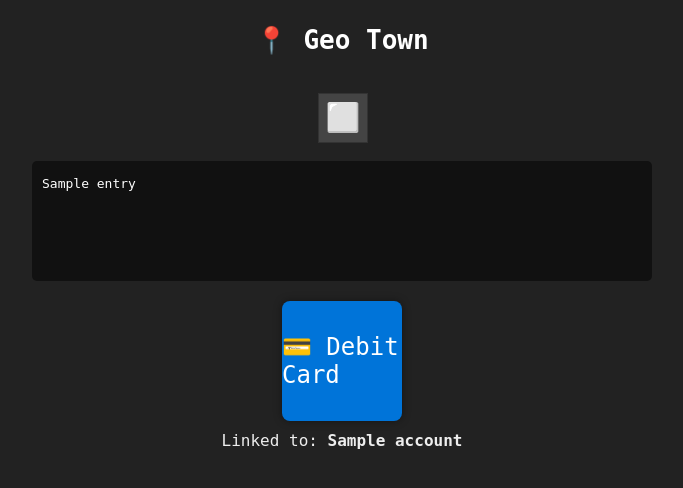
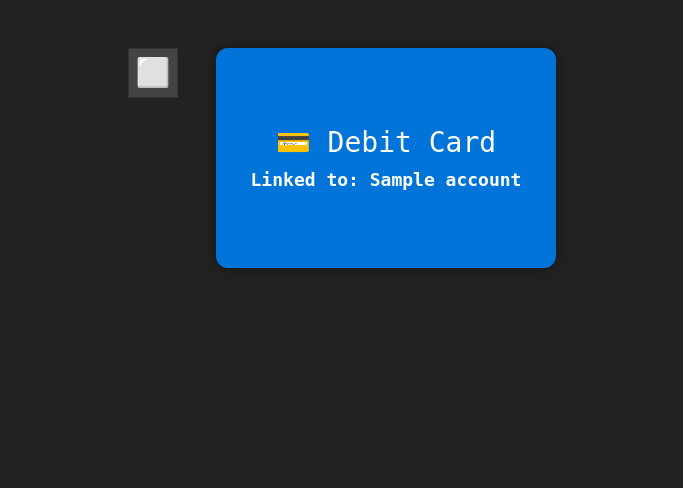
Before and after one commit to czek0/geocard, a Flask app: template SmartSpendAITown/templates/map.html in a window 1280 px wide. Shown: the top 488 px of the page, without its empty margins (298-981 px from the left). Run offline with Flask 3, Linux system fonts and the light colour scheme; the template is opened without the code that fills it: most values are stand-ins (such as "Sample title", 1, 10 or a date in 2020); parts of the project's set-up code (start-up, migrations or seed data) failed here and were passed over.

Commit message:
demo extended with a debit card ui

```diff
--- a/SmartSpendAITown/app.py
+++ b/SmartSpendAITown/app.py
@@ -6,7 +6,7 @@ app = Flask(__name__)
 N = 10  # Grid size
 grid_data = {
     'pos': [0, 0],
-    'log': []
+    'linked_account': ''
 }
 
 store_locations = {
@@ -18,7 +18,6 @@ store_locations = {
     "3,6": "De Drie Gezusters"
 }
 
-
 account_map = {
     "Groceries": "AH Budget Account",
     "Cafe": "Cafe Budget",
@@ -29,7 +28,7 @@ account_map = {
     "Other": "General Account"
 }
 
-with open("/Users/francescabrzoskowski/geocard/nvidia_api.txt", "r") as f:
+with open("nvidia_api.txt", "r") as f:
     API_KEY = f.read().strip()
 
 def classify_store_nvidia(store_name):
@@ -60,7 +59,13 @@ def classify_store_nvidia(store_name):
 
 @app.route('/')
 def index():
-    return render_template('map.html', grid_size=N, pos=grid_data['pos'], stores=store_locations, log=grid_data['log'])
+    return render_template(
+        'map.html',
+        grid_size=N,
+        pos=grid_data['pos'],
+        stores=store_locations,
+        account=grid_data['linked_account']
+    )
 
 @app.route('/move', methods=['POST'])
 def move():
@@ -78,17 +83,14 @@ def move():
         new_x = max(0, min(N - 1, x + dx))
         grid_data['pos'] = [new_y, new_x]
 
-
         store_key = f"{new_y},{new_x}"
         if store_key in store_locations:
             store = store_locations[store_key]
             category = classify_store_nvidia(store)
             account = account_map.get(category, "General Account")
-            grid_data['log'].append(f"👟 Visited {store} → {category}. Switched to {account}.")
-#        else:
-#           grid_data['log'].append(f"➡️ Moved to ({new_y},{new_x})")
+            grid_data['linked_account'] = account
 
-    return jsonify({'pos': grid_data['pos'], 'log': grid_data['log'][-5:]})
+    return jsonify({'pos': grid_data['pos']})
 
 if __name__ == '__main__':
     app.run(debug=True)
--- a/SmartSpendAITown/templates/map.html
+++ b/SmartSpendAITown/templates/map.html
@@ -2,22 +2,24 @@
 <html lang="en">
 <head>
   <meta charset="UTF-8">
-  <title>Geocard AI Town</title>
+  <title>Geo Town</title>
   <style>
     body {
       font-family: monospace;
       background-color: #222;
       color: #fff;
       display: flex;
-      flex-direction: column;
-      align-items: center;
+      flex-direction: row;
+      align-items: flex-start;
+      justify-content: center;
+      gap: 40px;
+      padding-top: 40px;
     }
     #grid {
       display: grid;
       grid-template-columns: repeat({{ grid_size }}, 48px);
       grid-template-rows: repeat({{ grid_size }}, 48px);
       gap: 2px;
-      margin-top: 20px;
     }
     .tile {
       width: 48px;
@@ -28,58 +30,45 @@
       line-height: 48px;
       border: 1px solid #333;
     }
-    #log {
-      margin-top: 20px;
-      width: 80%;
-      max-width: 600px;
-      background: #111;
-      padding: 10px;
-      border-radius: 5px;
-      min-height: 100px;
-      overflow-y: auto;
-    }
-    #log p {
-      margin: 5px 0;
-    }
     #card-ui {
-      margin-top: 20px;
       display: flex;
       flex-direction: column;
       align-items: center;
     }
     .card-square {
-      width: 120px;
-      height: 120px;
+      width: 300px;
+      height: 180px;
       background-color: #0074D9;
       display: flex;
+      flex-direction: column;
       align-items: center;
       justify-content: center;
-      font-size: 24px;
-      border-radius: 8px;
-      box-shadow: 0 0 8px rgba(0,0,0,0.4);
+      font-size: 20px;
+      border-radius: 12px;
+      box-shadow: 0 0 12px rgba(0,0,0,0.4);
+      color: #fff;
+      text-align: center;
+      padding: 20px;
+    }
+    .card-title {
+      font-size: 28px;
       margin-bottom: 10px;
     }
     .account-text {
-      font-size: 16px;
-      color: #eee;
+      font-size: 18px;
+      font-weight: bold;
     }
   </style>
 </head>
 <body>
-  <h1>📍 Geo Town</h1>
-
   <div id="grid"></div>
 
-  <div id="log">
-    {% for entry in log %}
-      <p>{{ entry }}</p>
-    {% endfor %}
-  </div>
-
   <div id="card-ui">
-    <div class="card-square">💳 Debit Card</div>
-    <div class="account-text">
-      Linked to: <strong>{{ account or 'None' }}</strong>
+    <div class="card-square">
+      <div class="card-title">💳 Debit Card</div>
+      <div class="account-text">
+        Linked to: {{ account or 'None' }}
+      </div>
     </div>
   </div>
 
```
